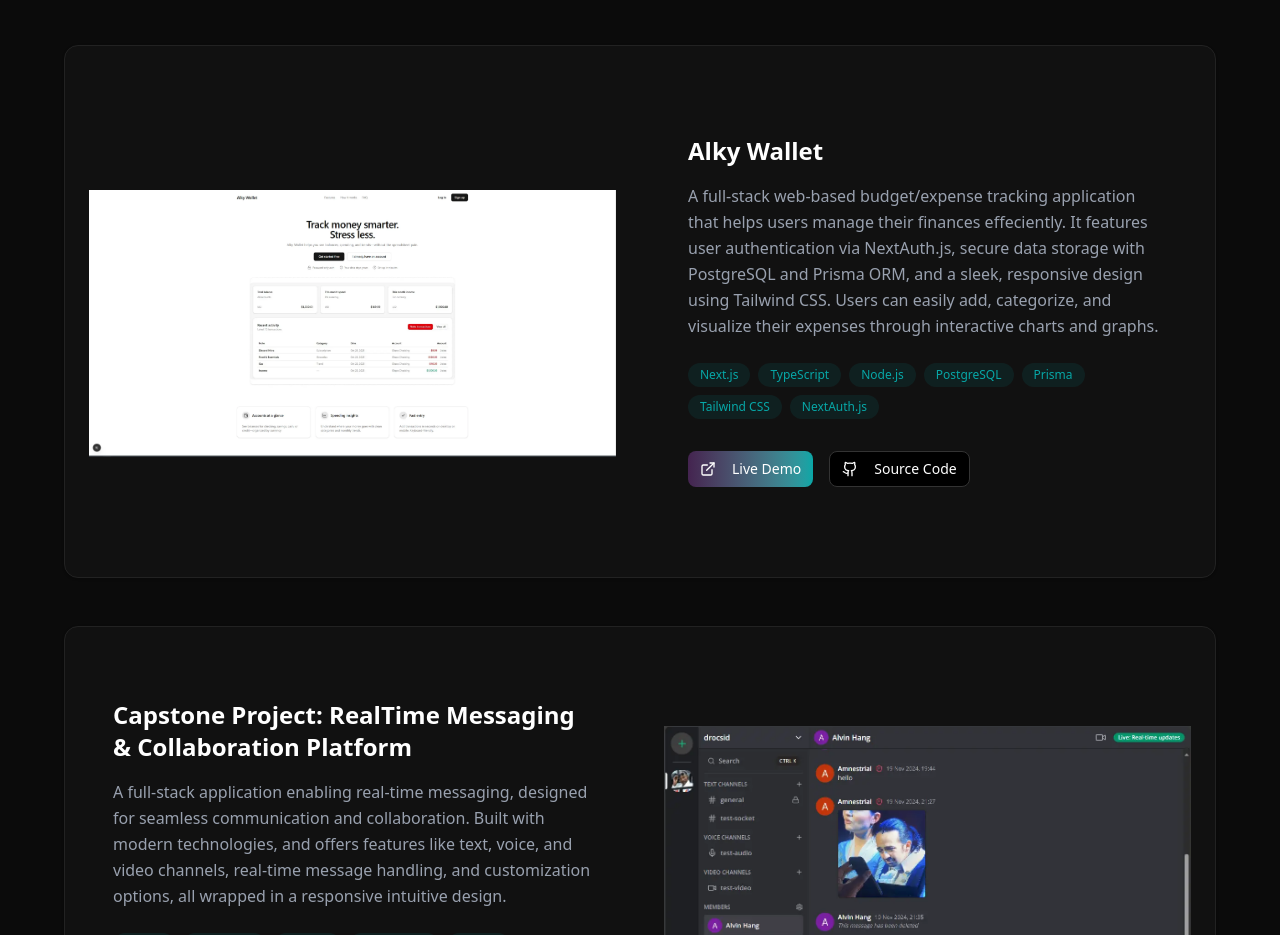
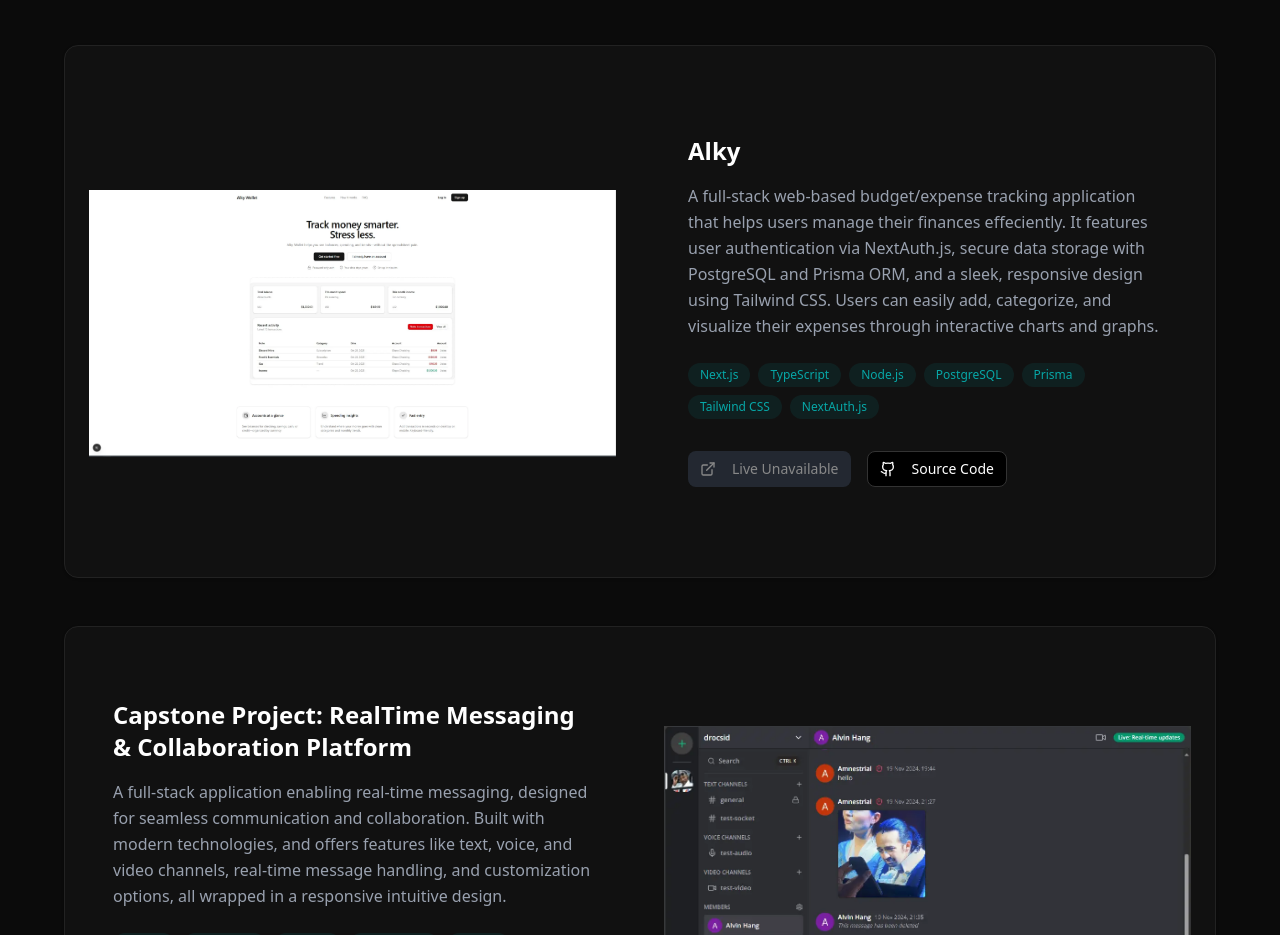
Before and after one commit to YanRho/e-profile, a Next.js app: page / in a window 1280 px wide. Shown: the part 2720-3655 px from the top of the page. Built offline with nearby package versions, Linux system fonts and the light colour scheme.

Commit message:
remove alky live site

```diff
--- a/components/Projects.tsx
+++ b/components/Projects.tsx
@@ -10,7 +10,7 @@ import { ExternalLink, Github, ChevronLeft, ChevronRight } from "lucide-react";
 export default function Projects() {
   const projects = [
     {
-      title: "Alky Wallet",
+      title: "Alky",
       description:
         "A full-stack web-based budget/expense tracking application that helps users manage their finances effeciently. It features user authentication via NextAuth.js, secure data storage with PostgreSQL and Prisma ORM, and a sleek, responsive design using Tailwind CSS. Users can easily add, categorize, and visualize their expenses through interactive charts and graphs.",
       images: [
@@ -23,7 +23,7 @@ export default function Projects() {
         "Next.js", "TypeScript", "Node.js", "PostgreSQL",
         "Prisma", "Tailwind CSS", "NextAuth.js",
       ],
-      liveUrl: "https://alkywallet.vercel.app/",
+      liveUrl: "",
       githubUrl: "https://github.com/YanRho/alky-wallet"
     },
     {
```
